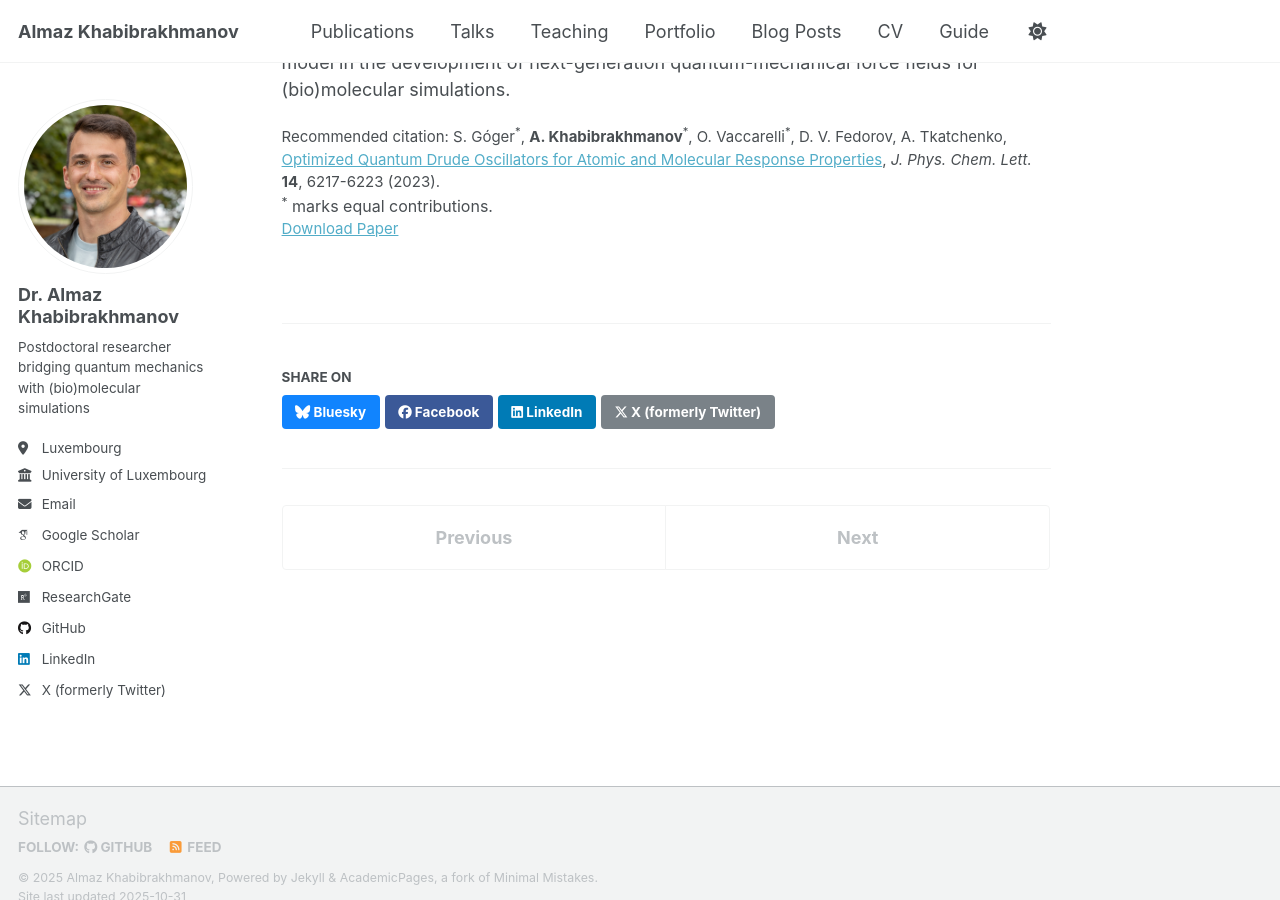
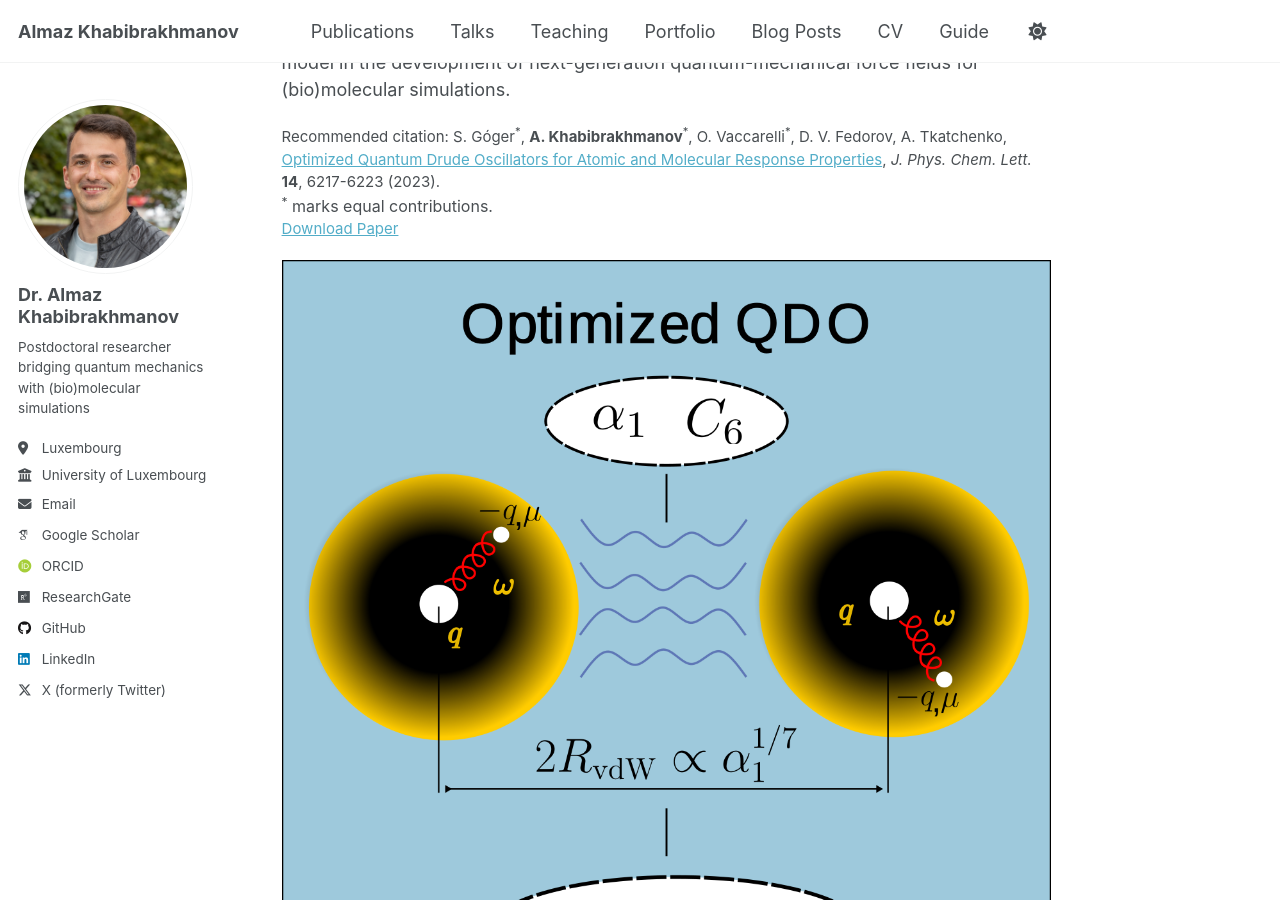
Before and after one commit to almaz-khabibrakhmanov/almaz-khabibrakhmanov.github.io, a Jekyll site: the page built from _publications/2023-Optimized_QDO-JPCL.md, in a window 1280 px wide and 900 px high, scrolled down 472 px. Built offline with Jekyll 4.4.1, drawn with Linux system fonts in a browser that asks for light colours; some web fonts are replaced; a script that is not in the unit is left out.

Commit message:
Update 2023-Optimized_QDO-JPCL.md

```diff
--- a/_publications/2023-Optimized_QDO-JPCL.md
+++ b/_publications/2023-Optimized_QDO-JPCL.md
@@ -10,5 +10,6 @@ venue: 'The Journal of Physical Chemistry Letters'
 paperurl: 'http://almaz-khabibrakhmanov.github.io/files/papers/2023-Optimized_QDO-JPCL.pdf'
 citation: 'S. Góger<sup>*</sup>, <b>A. Khabibrakhmanov</b><sup>*</sup>, O. Vaccarelli<sup>*</sup>, D. V. Fedorov, A. Tkatchenko, <a href="https://doi.org/10.1021/acs.jpclett.3c01221">Optimized Quantum Drude Oscillators for Atomic and Molecular Response Properties</a>, <i>J. Phys. Chem. Lett.</i> <b>14</b>, 6217-6223 (2023).<br />
 <font size="3"><sup>*</sup> marks equal contributions.</font>'
+toc_image: '2023-Optimized_QDO-JPCL.png'
 ---
 <b>Abstract:</b> The quantum Drude oscillator (QDO) is an efficient yet accurate coarse-grained approach that has been widely used to model electronic and optical response properties of atoms and molecules as well as polarization and dispersion interactions between them. Three effective parameters (frequency, mass, and charge) fully characterize the QDO Hamiltonian and are adjusted to reproduce response properties. However, the soaring success of coupled QDOs for many-atom systems remains fundamentally unexplained, and the optimal mapping between atoms/molecules and oscillators has not been established. Here we present an optimized parametrization (OQDO) where the parameters are fixed by using only dipolar properties. For the periodic table of elements as well as small molecules, our model accurately reproduces atomic (spatial) polarization potentials and multipolar dispersion coefficients, elucidating the high promise of the presented model in the development of next-generation quantum-mechanical force fields for (bio)molecular simulations.
```
